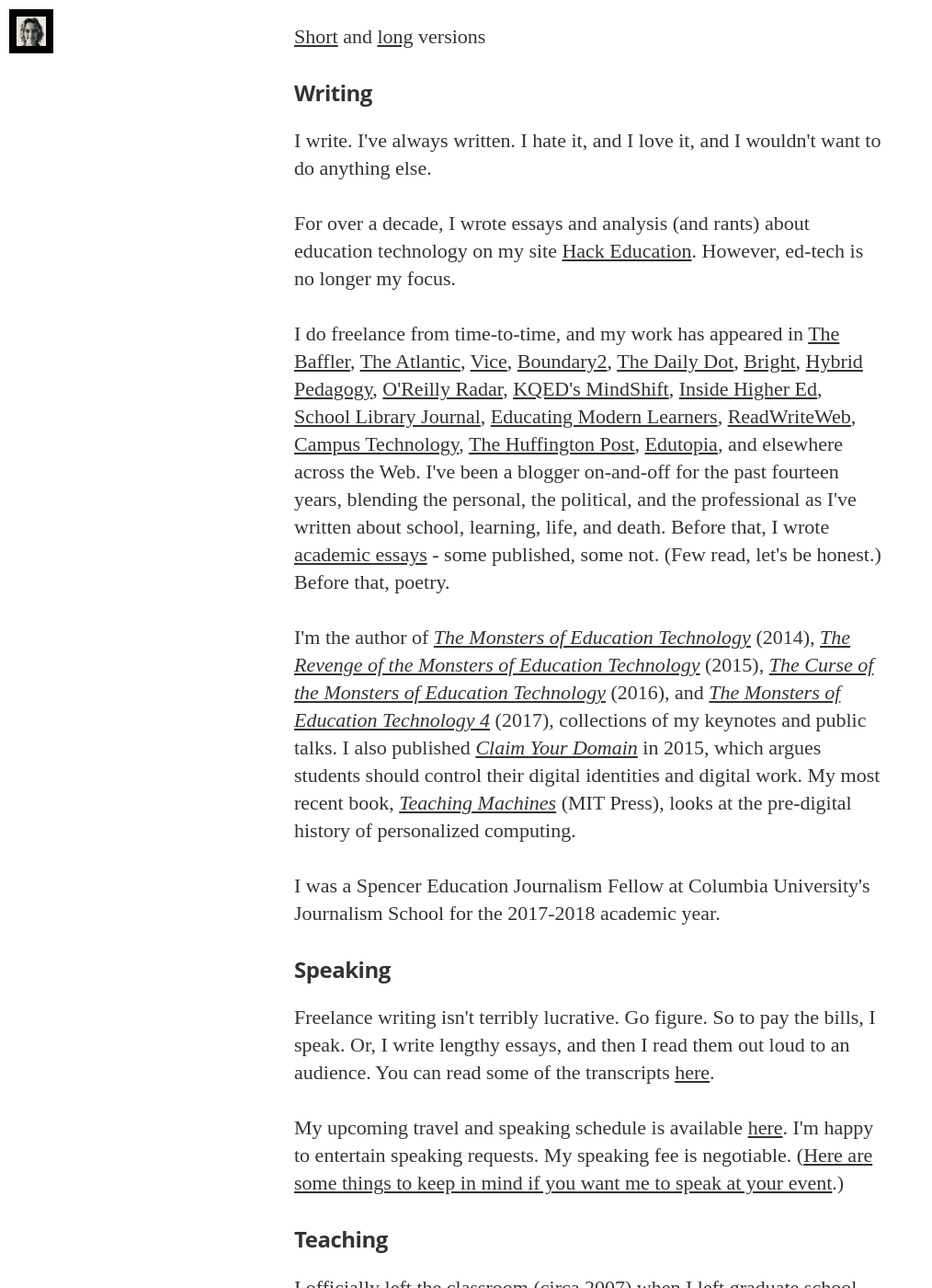
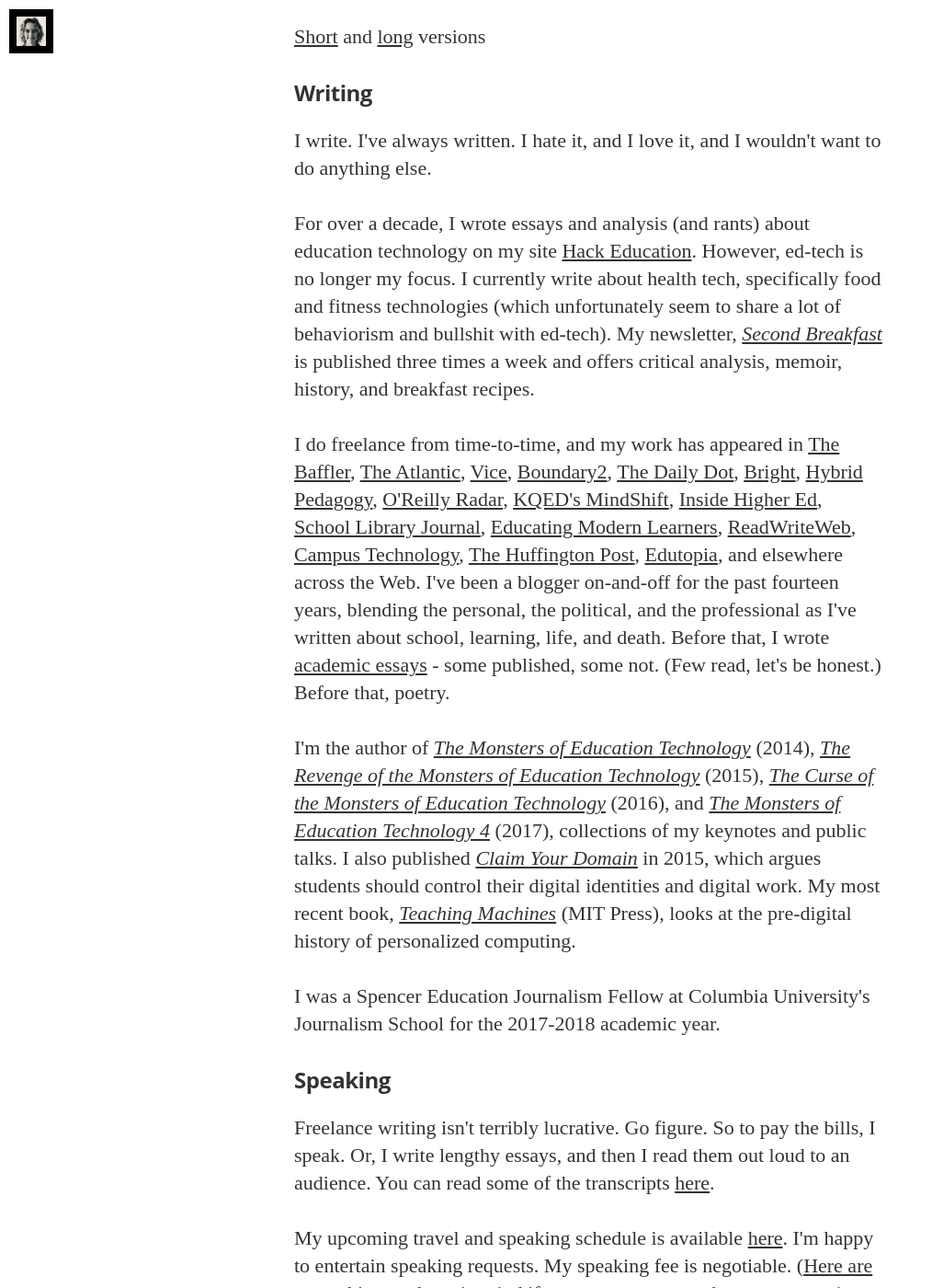
Before and after one commit to audreywatters/cv, a Jekyll site: the page built from index.html, in a window 1280 px wide and 1400 px high, scrolled down 844 px. Shown: the whole window at 92% size, without its empty margins (0-1014 px from the left). Built offline with Jekyll 4.4.1, drawn with Linux system fonts in a browser that asks for light colours; nearby versions of some CDN libraries; some web fonts are replaced; some of the changed text lies outside the part shown.

Commit message:
Various updates

```diff
--- a/_includes/footer.html
+++ b/_includes/footer.html
@@ -3,7 +3,7 @@
 <footer class="site-footer">
 
     <div class="inner">
-         <section class="copyright"><i class="far fa-copyright"></i> 2010-2022 Audrey Watters</section>
+         <section class="copyright"><i class="far fa-copyright"></i> 2010-2023 Audrey Watters</section>
          <section class="navigation"><a href="http://hackeducation.com">Hack Education</a>&nbsp;&nbsp;·&nbsp;&nbsp;<a href="http://cv.audreywatters.com">About Audrey</a> </section>
          <section class="navigation2"><a href="http://books.audreywatters.com/">Books</a>&nbsp;&nbsp;·&nbsp;&nbsp;<a href="http://speaking.audreywatters.com">Talks</a></section>
     </div>
--- a/bio.html
+++ b/bio.html
@@ -3,6 +3,6 @@
 ---
 <h2>Biography</h2>
 <br />
-<p>Audrey Watters is a writer and independent scholar whose work has focused on education technology &#8211; its politics and its pedagogical implications. Although she was two chapters into her Comparative Literature dissertation, she decided to abandon academia, and she now happily fulfills the one job recommended to her by a junior high aptitude test: freelance writer. She has written for <em>The Baffler</em>, <em>The Atlantic</em>, <em>Vice</em>, <em>Hybrid Pedagogy</em>, <em>Inside Higher Ed</em>, <em>The School Library Journal</em>, and elsewhere across the Web, but she is best known for the work on her own website <em>Hack Education</em>. Audrey has given keynotes and presentations on education technology around the world and is the author of several books, including <em>The Monsters of Education Technology</em>, <em>The Revenge of the Monsters of Education Technology</em>, <em>The Curse of the Monsters of Education Technology</em>, <em>The Monsters of Education Technology 4</em>, and <em>Claim Your Domain</em>. Her most recent book, <em>Teaching Machines</em> (MIT Press), examines the pre-history of "personalized learning." Audrey was a recipient of the Spencer Education Journalism Fellowship at Columbia University for the 2017&#8211;2018 academic year.</p>
+<p>Audrey Watters is an independent scholar whose work focuses on the history and politics of health and education technologies. Although she was two chapters into her Comparative Literature dissertation, she decided to abandon academia, and she now happily fulfills the one job recommended to her by a junior high aptitude test: freelance writer. She has written for <em>The Baffler</em>, <em>The Atlantic</em>, <em>Vice</em>, <em>Hybrid Pedagogy</em>, <em>Inside Higher Ed</em>, <em>The School Library Journal</em>, and elsewhere across the Web, but she is best known for the work on her own website <em>Hack Education</em>. She is currently the author of the <em>Second Breakfast</em> newsletter. Audrey has given keynotes and presentations on education technology around the world and is the author of several books, including <em>The Monsters of Education Technology</em>, <em>The Revenge of the Monsters of Education Technology</em>, <em>The Curse of the Monsters of Education Technology</em>, <em>The Monsters of Education Technology 4</em>, and <em>Claim Your Domain</em>. Her most recent book, <em>Teaching Machines</em> (MIT Press), examines the pre-history of "personalized learning." Audrey was a recipient of the Spencer Education Journalism Fellowship at Columbia University for the 2017&#8211;2018 academic year.</p>
 
-<p style="text-align: right; font-size:12px"><em>updated June 2022</em></p>
+<p style="text-align: right; font-size:12px"><em>updated May 2023</em></p>
--- a/cv_short.html
+++ b/cv_short.html
@@ -4,7 +4,8 @@
 <h3>Professional Experience</h3>
 <br />
 <p>Freelance Writer, Spring 2010 - present</p>
-<p>Writer and Owner, <a href="http://hackeducation.com"><em>Hack Education</em></a>, Spring 2010 - Spring 2022</p>
+<p>Writer, <a href="http://2ndbreakfast.substack.com"><em>Second Breakfast</em></a>, Summer 2023 - present</p>
+<p>Writer, <a href="http://hackeducation.com"><em>Hack Education</em></a>, Spring 2010 - Spring 2022</p>
 <br />
 <h3>Education</h3>
 <br />
@@ -49,4 +50,4 @@
 <p>"Ed-Tech's Monsters." ALT-C, September 2014</p>
 <br />
 
-<p style="text-align: right; font-size:12px"><em>updated June 2022</em></p>
+<p style="text-align: right; font-size:12px"><em>updated May 2023</em></p>
--- a/index.html
+++ b/index.html
@@ -9,7 +9,7 @@
 <br />
 <p>I write. I've always written. I hate it, and I love it, and I wouldn't want to do anything else.</p>
 
-<p>For over a decade, I wrote essays and analysis (and rants) about education technology on my site&nbsp;<a href="http://hackeducation.com">Hack Education</a>. However, ed-tech is no longer my focus.</p>
+<p>For over a decade, I wrote essays and analysis (and rants) about education technology on my site&nbsp;<a href="http://hackeducation.com">Hack Education</a>. However, ed-tech is no longer my focus. I currently write about health tech, specifically food and fitness technologies (which unfortunately seem to share a lot of behaviorism and bullshit with ed-tech). My newsletter, <em><a href="http://2ndbreakfast.substack.com">Second Breakfast</a></em> is published three times a week and offers critical analysis, memoir, history, and breakfast recipes.</p>
 
 <p>I do freelance from time-to-time, and my work has appeared in <a href="https://thebaffler.com/authors/audrey-watters">The Baffler</a>, <a href="http://www.theatlantic.com/audrey-watters/">The Atlantic</a>, <a href="https://www.vice.com/en_us/contributor/audrey-watters">Vice</a>, <a href="http://boundary2.org/">Boundary2</a>, <a href="http://kernelmag.dailydot.com">The Daily Dot</a>, <a href="http://medium.com/bright">Bright</a>, <a href="http://www.hybridpedagogy.com/author/audrey-watters/">Hybrid Pedagogy</a>, <a href="http://radar.oreilly.com/">O'Reilly Radar</a>, <a href="http://mindshift.kqed.org/">KQED's MindShift</a>, <a href="http://insidehighered.com/">Inside Higher Ed</a>, <a href="http://www.thedigitalshift.com/author/awatters/">School Library Journal</a>, <a href="http://modernlearners.com">Educating Modern Learners</a>, <a href="http://readwriteweb.com/">ReadWriteWeb</a>, <a href="http://campustechnology.com/Home.aspx">Campus Technology</a>, <a href="http://huffingtonpost.com/">The Huffington Post</a>, <a href="http://edutopia.org/">Edutopia</a>, and elsewhere across the Web. I've been a blogger on-and-off for the past fourteen years, blending the personal, the political, and the professional as I've written about school, learning, life, and death. Before that, I wrote <a href="http://scholar.google.com/citations?user=fYilhFkAAAAJ&amp;hl=en">academic essays</a> - some published, some not. (Few read, let's be honest.) Before that, poetry.</p>
 
@@ -25,8 +25,8 @@
 
 <h3>Teaching</h3>
 <br />
-<p>I officially left the classroom (circa 2007) when I left graduate school. I've taught a handful of classes and workshops since. You can view a selection of <a href="http://teaching.audreywatters.com/">course materials here</a>.
+<p>I officially left the classroom (circa 2007) when I left graduate school. I've taught a handful of classes and workshops since. You can view a selection of <a href="http://teaching.audreywatters.com/">course materials here</a>. I am a certified personal trainer, and I have Level 1 Precision Nutrition certification as well.</p>
 
-<p>I am willing to consider teaching gigs. Again, my fees are negotiable.</p>
+<p>I am willing to consider teaching and coaching gigs. Again, my fees are negotiable.</p>
 
-<p style="text-align: right; font-size:12px"><em>updated June 2022</em></p>
+<p style="text-align: right; font-size:12px"><em>updated May 2023</em></p>
--- a/speaking.html
+++ b/speaking.html
@@ -19,8 +19,8 @@
 
 <p>It is usually fine with me if you want to record audio and/or video of my lecture or to livestream it. I retain all rights to my talk. I will publish a transcript on Hack Education afterwards.</p>
 
-<p><strong>Travel arrangements:</strong> I don&#8217;t mind making my own travel plans, but you expect me to do so, let me know how (and how quickly) I will be reimbursed. If you book the hotel, please choose one close to the speaking venue (or arrange transportation). (I currently live in Oakland, California, if that helps you with budgeting.)</p>
+<p><strong>Travel arrangements:</strong> I don&#8217;t mind making my own travel plans, but you expect me to do so, let me know how (and how quickly) I will be reimbursed. If you book the hotel, please choose one close to the speaking venue (or arrange transportation).</p>
 
 <p><strong>Promotional materials:</strong> Here is a <a href="https://s3.amazonaws.com/audreywatters/watters_headshot.jpg">headshot</a> you can use for publicity, and here is a short <a href="http://cv.audreywatters.com/bio.html">bio</a>.</p>
 
-<p style="text-align: right; font-size:12px"><em>updated July 2021</em></p>
+<p style="text-align: right; font-size:12px"><em>updated May 2023</em></p>
```
Also changed, not shown: cv.html (+2 -1 lines).
